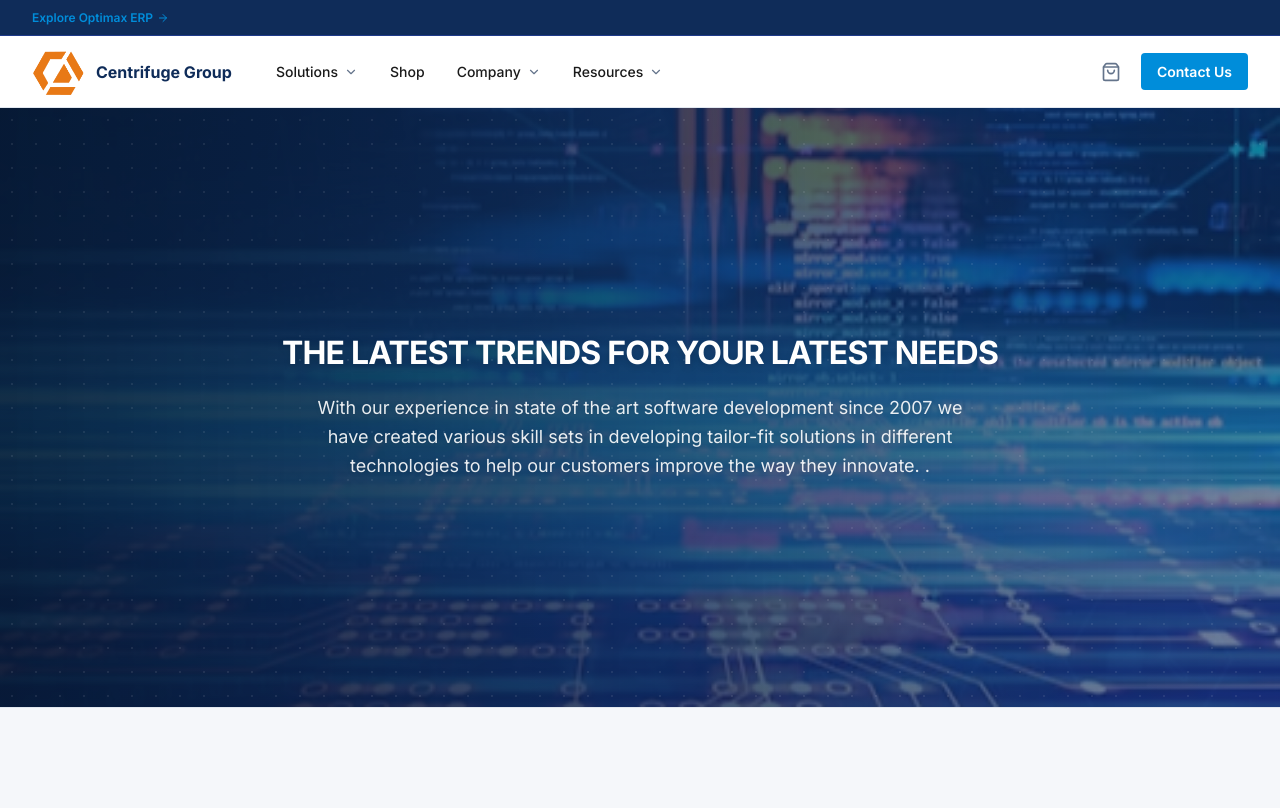
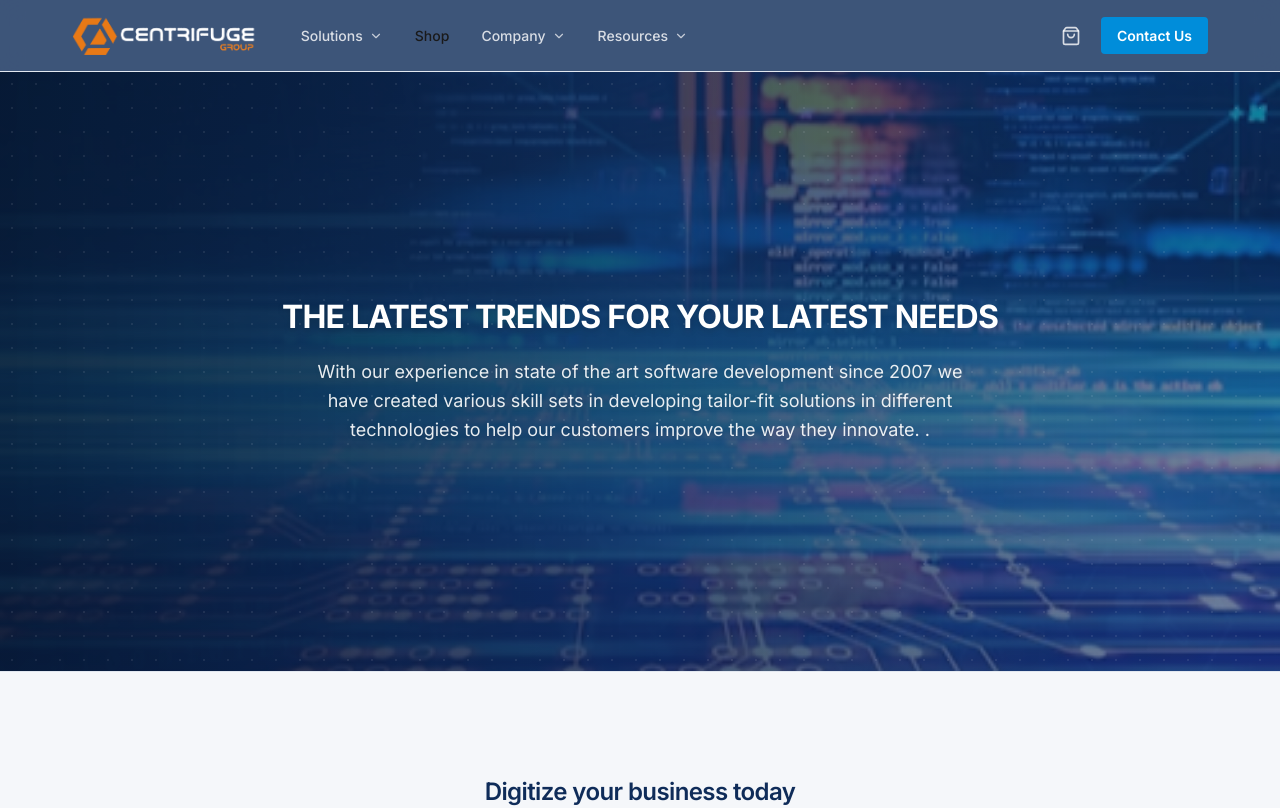
Before and after one commit to davidudeji/centrifugegroup, a React (Vite) app: page / in a window 1280 px wide. Shown: the top 808 px of the page. Built offline with nearby package versions, Linux system fonts and the light colour scheme.

Commit message:
Updated the navbar

```diff
--- a/src/components/layout/Header.tsx
+++ b/src/components/layout/Header.tsx
@@ -47,53 +47,33 @@ export const Header: React.FC = () => {
   return (
     <>
       {/* ─── Enterprise Status & News Bar (UI/UX Spec §1.1 & §3.1) ─── */}
-      <aside
-        aria-label="Institutional Announcement"
-        className="w-full h-9 bg-[#0F2C59] text-white flex items-center justify-between px-4 sm:px-8 text-[12px] font-medium tracking-normal border-b border-[#1E3A8A]"
-      >
-        <div className="flex items-center gap-2 max-w-[1440px] mx-auto w-full justify-between">
-          <div className="flex items-center gap-4 text-xs">
-            <Link
-              to="/solutions/banking-framework"
-              className="text-[#008DDA] hover:text-white transition-colors inline-flex items-center gap-1 font-semibold"
-            >
-              <span>Explore Optimax ERP </span>
-              <ArrowRight className="h-3 w-3" />
-            </Link>
-          </div>
-        </div>
-      </aside>
-
       {/* ─── Global Top Navigation Bar (UI/UX Spec §3.1: 72px Fixed Height, #FFFFFF, 1px #E2E8F0 Border) ─── */}
       <header
-        className={`sticky top-0 z-40 w-full h-[72px] bg-[#FFFFFF] border-b border-[#E2E8F0] transition-shadow duration-200 ${
-          isScrolled ? "shadow-xs" : ""
+        className={`sticky top-0 z-40 w-full h-[72px] border-b border-[#E2E8F0] bg-[#0F2C59]/80 backdrop-blur-md transition-shadow duration-200 ${
+          isScrolled ? "shadow-sm shadow-[#0F2C59]/10" : ""
         }`}
       >
-        <div className="max-w-[1440px] mx-auto px-4 sm:px-6 lg:px-8 h-full">
-          <div className="flex items-center justify-between h-full">
+        <div className="max-w-[1200px] mx-auto px-4 sm:px-6 lg:px-8 h-full">
+          <div className="flex items-center justify-between h-full gap-4">
             {/* Brand Wordmark & Enterprise Identity */}
-            <div className="flex items-center gap-8">
+            <div className="flex items-center gap-6 lg:gap-8 min-w-0">
               <Link
                 to="/"
-                className="flex items-center gap-3 focus:outline-none shrink-0"
+                className="flex items-center gap-3 focus:outline-none shrink-0 py-2"
                 aria-label="Centrifuge Group Home"
               >
-                <span className="h-[46px] w-[52px] shrink-0 overflow-hidden">
+                <span className="h-[40px] w-auto flex items-center overflow-hidden shrink-0">
                   <img
                     src={brandAssets.logo}
                     alt=""
                     aria-hidden="true"
-                    className="max-w-none w-[200px] sm:w-[240px] h-[46px] object-contain object-left"
+                    className="max-w-none h-[40px] w-auto object-contain object-left"
                   />
-                </span>
-                <span className="font-heading text-base font-bold text-[#0F2C59]">
-                  Centrifuge Group
                 </span>
               </Link>
 
               {/* Wireframe 4.1 Global Nav: Solutions, Products, Company, Resources */}
-              <nav className="hidden lg:flex items-center gap-1 xl:gap-2">
+              <nav className="hidden lg:flex items-center gap-1 xl:gap-2 text-white/90">
                 {/* 1. Solutions Dropdown */}
                 <div
                   className="relative"
@@ -103,13 +83,13 @@ export const Header: React.FC = () => {
                   <button
                     className={`flex items-center gap-1.5 px-3 py-2 text-[14px] font-medium rounded-[4px] transition-fin ${
                       location.pathname.startsWith("/solutions")
-                        ? "text-[#008DDA] font-semibold bg-[#008DDA]/5"
-                        : "text-[#1A1A1A] hover:text-[#008DDA] hover:bg-[#F5F7FA]"
+                        ? "text-white font-semibold bg-white/10"
+                        : "text-white/80 hover:text-white hover:bg-white/10"
                     }`}
                     aria-expanded={activeDropdown === "solutions"}
                   >
                     <span>Solutions</span>
-                    <ChevronDown className="h-3.5 w-3.5 text-[#64748B] transition-transform duration-150" />
+                    <ChevronDown className="h-3.5 w-3.5 text-white/70 transition-transform duration-150" />
                   </button>
 
                   {activeDropdown === "solutions" && (
@@ -224,13 +204,13 @@ export const Header: React.FC = () => {
                       ["/about", "/clients", "/case-studies", "/careers"].some(
                         (p) => location.pathname.startsWith(p),
                       )
-                        ? "text-[#008DDA] font-semibold bg-[#008DDA]/5"
-                        : "text-[#1A1A1A] hover:text-[#008DDA] hover:bg-[#F5F7FA]"
+                        ? "text-white font-semibold bg-white/10"
+                        : "text-white/80 hover:text-white hover:bg-white/10"
                     }`}
                     aria-expanded={activeDropdown === "company"}
                   >
                     <span>Company</span>
-                    <ChevronDown className="h-3.5 w-3.5 text-[#64748B] transition-transform duration-150" />
+                    <ChevronDown className="h-3.5 w-3.5 text-white/70 transition-transform duration-150" />
                   </button>
 
                   {activeDropdown === "company" && (
@@ -280,13 +260,13 @@ export const Header: React.FC = () => {
                       ["/insights", "/services"].some((p) =>
                         location.pathname.startsWith(p),
                       )
-                        ? "text-[#008DDA] font-semibold bg-[#008DDA]/5"
-                        : "text-[#1A1A1A] hover:text-[#008DDA] hover:bg-[#F5F7FA]"
+                        ? "text-white font-semibold bg-white/10"
+                        : "text-white/80 hover:text-white hover:bg-white/10"
                     }`}
                     aria-expanded={activeDropdown === "resources"}
                   >
                     <span>Resources</span>
-                    <ChevronDown className="h-3.5 w-3.5 text-[#64748B] transition-transform duration-150" />
+                    <ChevronDown className="h-3.5 w-3.5 text-white/70 transition-transform duration-150" />
                   </button>
 
                   {activeDropdown === "resources" && (
@@ -320,7 +300,7 @@ export const Header: React.FC = () => {
               {/* Cart Drawer Trigger */}
               <button
                 onClick={toggleCart}
-                className="relative p-2 rounded-[4px] text-[#64748B] hover:text-[#0F2C59] hover:bg-[#F1F5F9] transition-colors"
+                className="relative p-2 rounded-[4px] text-white/80 hover:text-white hover:bg-white/10 transition-colors"
                 aria-label={`Shopping cart with ${totalCartCount} items`}
               >
                 <ShoppingBag className="h-5 w-5" />
@@ -334,7 +314,7 @@ export const Header: React.FC = () => {
               {/* Wireframe 4.1 Primary CTA: Contact Us Button */}
               <Link
                 to="/contact"
-                className="inline-flex items-center justify-center px-4 py-2 rounded-[4px] text-[14px] font-semibold bg-[#008DDA] text-white hover:bg-[#0077B6] focus:outline-none focus:ring-2 focus:ring-[#0F2C59] transition-colors duration-200"
+                className="inline-flex items-center justify-center px-4 py-2 rounded-[4px] text-[14px] font-semibold bg-[#008DDA] text-white hover:bg-[#0077B6] focus:outline-none focus:ring-2 focus:ring-white/60 transition-colors duration-200"
               >
                 <span>Contact Us</span>
               </Link>
@@ -342,7 +322,7 @@ export const Header: React.FC = () => {
               {/* Mobile Drawer Toggle */}
               <button
                 onClick={() => setMobileNavOpen(!mobileNavOpen)}
-                className="lg:hidden p-2 rounded-[4px] text-[#64748B] hover:text-[#0F2C59] hover:bg-[#F1F5F9]"
+                className="lg:hidden p-2 rounded-[4px] text-white/80 hover:text-white hover:bg-white/10"
                 aria-label="Toggle Navigation Drawer"
               >
                 {mobileNavOpen ? (
@@ -358,8 +338,8 @@ export const Header: React.FC = () => {
 
       {/* ─── Responsive Slide-out Mobile Navigation Drawer ─── */}
       {mobileNavOpen && (
-        <div className="fixed inset-0 z-50 lg:hidden flex flex-col bg-[#FFFFFF] text-[#1A1A1A] overflow-y-auto animate-in fade-in duration-150">
-          <div className="flex items-center justify-between p-4 border-b border-[#E2E8F0] h-[72px]">
+        <div className="fixed inset-0 z-50 lg:hidden flex flex-col bg-[#0F2C59] text-white overflow-y-auto animate-in fade-in duration-150">
+          <div className="flex items-center justify-between p-4 border-b border-white/10 h-[72px] bg-[#0F2C59]">
             <Link
               to="/"
               onClick={() => setMobileNavOpen(false)}
@@ -373,7 +353,7 @@ export const Header: React.FC = () => {
             </Link>
             <button
               onClick={() => setMobileNavOpen(false)}
-              className="p-2 rounded-[4px] text-[#64748B] hover:text-[#1A1A1A]"
+              className="p-2 rounded-[4px] text-white/80 hover:text-white"
               aria-label="Close menu"
             >
               <X className="h-5 w-5" />
@@ -382,7 +362,7 @@ export const Header: React.FC = () => {
 
           <div className="p-4 space-y-4 flex-1">
             <div className="space-y-1">
-              <div className="text-[11px] font-bold text-[#64748B] uppercase tracking-wider px-3 py-1">
+              <div className="text-[11px] font-bold text-white/60 uppercase tracking-wider px-3 py-1">
                 Platform Architecture
               </div>
               <Link
@@ -395,68 +375,68 @@ export const Header: React.FC = () => {
               <Link
                 to="/solutions/optimax"
                 onClick={() => setMobileNavOpen(false)}
-                className="block px-3 py-2 rounded-[4px] text-[14px] font-medium text-[#1A1A1A] hover:bg-[#F5F7FA]"
+                className="block px-3 py-2 rounded-[4px] text-[14px] font-medium text-white/80 hover:bg-white/5 hover:text-white"
               >
                 Optimax ERP Suite
               </Link>
               <Link
                 to="/solutions/healthcare"
                 onClick={() => setMobileNavOpen(false)}
-                className="block px-3 py-2 rounded-[4px] text-[14px] font-medium text-[#1A1A1A] hover:bg-[#F5F7FA]"
+                className="block px-3 py-2 rounded-[4px] text-[14px] font-medium text-white/80 hover:bg-white/5 hover:text-white"
               >
                 Healthcare Technology (HRHIS)
               </Link>
               <Link
                 to="/solutions/logistics"
                 onClick={() => setMobileNavOpen(false)}
-                className="block px-3 py-2 rounded-[4px] text-[14px] font-medium text-[#1A1A1A] hover:bg-[#F5F7FA]"
+                className="block px-3 py-2 rounded-[4px] text-[14px] font-medium text-white/80 hover:bg-white/5 hover:text-white"
               >
                 Logistics & Telematics
               </Link>
             </div>
 
-            <div className="space-y-1 pt-2 border-t border-[#E2E8F0]">
-              <div className="text-[11px] font-bold text-[#64748B] uppercase tracking-wider px-3 py-1">
+            <div className="space-y-1 pt-2 border-t border-white/10">
+              <div className="text-[11px] font-bold text-white/60 uppercase tracking-wider px-3 py-1">
                 Explore
               </div>
               <Link
                 to="/shop"
                 onClick={() => setMobileNavOpen(false)}
-                className="block px-3 py-2 rounded-[4px] text-[14px] font-medium text-[#1A1A1A] hover:bg-[#F5F7FA]"
+                className="block px-3 py-2 rounded-[4px] text-[14px] font-medium text-white/80 hover:bg-white/5 hover:text-white"
               >
                 Products & Store
               </Link>
               <Link
                 to="/services"
                 onClick={() => setMobileNavOpen(false)}
-                className="block px-3 py-2 rounded-[4px] text-[14px] font-medium text-[#1A1A1A] hover:bg-[#F5F7FA]"
+                className="block px-3 py-2 rounded-[4px] text-[14px] font-medium text-white/80 hover:bg-white/5 hover:text-white"
               >
                 Services & Consulting
               </Link>
               <Link
                 to="/projects"
                 onClick={() => setMobileNavOpen(false)}
-                className="block px-3 py-2 rounded-[4px] text-[14px] font-medium text-[#1A1A1A] hover:bg-[#F5F7FA]"
+                className="block px-3 py-2 rounded-[4px] text-[14px] font-medium text-white/80 hover:bg-white/5 hover:text-white"
               >
                 Projects & Portfolio
               </Link>
               <Link
                 to="/clients"
                 onClick={() => setMobileNavOpen(false)}
-                className="block px-3 py-2 rounded-[4px] text-[14px] font-medium text-[#1A1A1A] hover:bg-[#F5F7FA]"
+                className="block px-3 py-2 rounded-[4px] text-[14px] font-medium text-white/80 hover:bg-white/5 hover:text-white"
               >
                 Clients & Partners
               </Link>
               <Link
                 to="/about"
                 onClick={() => setMobileNavOpen(false)}
-                className="block px-3 py-2 rounded-[4px] text-[14px] font-medium text-[#1A1A1A] hover:bg-[#F5F7FA]"
+                className="block px-3 py-2 rounded-[4px] text-[14px] font-medium text-white/80 hover:bg-white/5 hover:text-white"
               >
                 About Centrifuge
               </Link>
             </div>
 
-            <div className="pt-4 border-t border-[#E2E8F0] space-y-2">
+            <div className="pt-4 border-t border-white/10 space-y-2">
               <Link
                 to="/contact"
                 onClick={() => setMobileNavOpen(false)}
@@ -467,7 +447,7 @@ export const Header: React.FC = () => {
               <Link
                 to="/admin"
                 onClick={() => setMobileNavOpen(false)}
-                className="w-full inline-flex items-center justify-center px-4 py-2 rounded-[4px] text-[13px] font-medium text-[#0F2C59] bg-[#F1F5F9] border border-[#E2E8F0]"
+                className="w-full inline-flex items-center justify-center px-4 py-2 rounded-[4px] text-[13px] font-medium text-white bg-white/10 border border-white/10"
               >
                 Admin Portal
               </Link>
--- a/src/components/ui/PageHero.tsx
+++ b/src/components/ui/PageHero.tsx
@@ -26,8 +26,7 @@ export const PageHero: React.FC<PageHeroProps> = ({
       <section className="bg-[#F5F7FA] border-b border-[#E2E8F0] py-16 sm:py-20">
         <div className="section-container">
           <div className="max-w-3xl">
-            <div className="badge-eyebrow mb-5">{eyebrow}</div>
-            <h1 className="text-h1 text-[#0F2C59] mb-4">{title}</h1>
+              <h1 className="text-h1 text-[#0F2C59] mb-4">{title}</h1>
             {description && (
               <p className="text-body-lg text-[#64748B] leading-relaxed">{description}</p>
             )}
@@ -51,7 +50,6 @@ export const PageHero: React.FC<PageHeroProps> = ({
       />
       <div className="section-container relative z-10">
         <div className="max-w-3xl">
-          <div className="badge-eyebrow-dark mb-5">{eyebrow}</div>
           <h1 className="text-h1 text-white mb-4">{title}</h1>
           {description && (
             <p className="text-body-lg text-[#94A3B8] leading-relaxed max-w-2xl">{description}</p>
--- a/src/index.css
+++ b/src/index.css
@@ -58,6 +58,7 @@
   --border: #E2E8F0;
   --success: #10B981;
   --alert: #EF4444;
+  --site-max-width: 1200px;
 
   /* Global Transition Curve (UI/UX Spec §5.2) */
   --transition-standard: all 0.25s cubic-bezier(0.4, 0, 0.2, 1);
@@ -65,11 +66,16 @@
   color-scheme: light;
 }
 
+* {
+  box-sizing: border-box;
+}
+
 html {
   scroll-behavior: smooth;
   background-color: #F5F7FA;
   color: #1A1A1A;
   font-family: var(--font-inter);
+  overflow-x: hidden;
 }
 
 body {
@@ -80,6 +86,57 @@ body {
   padding: 0;
   font-size: 14px;
   line-height: 1.5;
+  overflow-x: hidden;
+}
+
+img {
+  max-width: 100%;
+  display: block;
+}
+
+.section-container {
+  width: min(100%, var(--site-max-width));
+  margin-inline: auto;
+  padding-inline: clamp(1rem, 2.5vw, 2rem);
+}
+
+.section-py {
+  padding-top: clamp(4rem, 7vw, 6rem);
+  padding-bottom: clamp(4rem, 7vw, 6rem);
+}
+
+.architecture-grid {
+  display: grid;
+  grid-template-columns: minmax(0, 1.1fr) minmax(0, 0.9fr);
+  gap: 28px 40px;
+  align-items: center;
+}
+
+.why-centrifuge-grid {
+  display: grid;
+  grid-template-columns: repeat(2, minmax(0, 1fr));
+  gap: 1px;
+  background-color: rgba(255,255,255,0.06);
+  border: 1px solid rgba(255,255,255,0.06);
+  border-radius: 8px;
+  overflow: hidden;
+}
+
+@media (max-width: 768px) {
+  .architecture-grid {
+    grid-template-columns: 1fr;
+    gap: 20px;
+  }
+
+  .why-centrifuge-grid {
+    grid-template-columns: 1fr;
+  }
+}
+
+@media (max-width: 640px) {
+  .section-container {
+    padding-inline: 1rem;
+  }
 }
 
 h1 {
@@ -309,38 +366,6 @@ textarea {
   color: #FFFFFF;
 }
 
-/* ─── Badge / Eyebrow chip ───────────────────────── */
-.badge-eyebrow {
-  display: inline-flex;
-  align-items: center;
-  gap: 6px;
-  padding: 5px 14px;
-  background-color: rgba(0, 141, 218, 0.08);
-  border: 1px solid rgba(0, 141, 218, 0.25);
-  border-radius: 9999px;
-  color: #0077B6;
-  font-size: 11px;
-  font-weight: 600;
-  letter-spacing: 0.1em;
-  text-transform: uppercase;
-}
-
-/* On dark backgrounds */
-.badge-eyebrow-dark {
-  display: inline-flex;
-  align-items: center;
-  gap: 6px;
-  border-radius: 4px;
-  border: 1px solid rgba(0, 141, 218, 0.4);
-  background: rgba(0, 141, 218, 0.15);
-  font-size: 11px;
-  font-weight: 500;
-  text-transform: uppercase;
-  letter-spacing: 0.5px;
-  color: #FFFFFF;
-  padding: 3px 10px;
-}
-
 .warp-pill-tag-active {
   border-color: #008DDA;
   color: #008DDA;
--- a/src/pages/public/LogisticsPage.tsx
+++ b/src/pages/public/LogisticsPage.tsx
@@ -115,7 +115,6 @@ export const LogisticsPage: React.FC = () => {
       <section className="section-py bg-[#0F2C59] text-white">
         <div className="section-container">
           <div className="max-w-2xl mb-12">
-            <div className="badge-eyebrow-dark mb-4">Proven Outcomes</div>
             <h2 className="text-h2 text-white">What clients achieve with Centrifuge Logistics.</h2>
           </div>
           <div className="grid grid-cols-1 sm:grid-cols-2 gap-5">
```
Also changed, not shown: src/features/marketing/SystemArchitectureSection.tsx (+17 -36 lines), src/features/marketing/WhyCentrifugeSection.tsx (+14 -30 lines), 1 other file (tests, documents, lock files or other folders).
